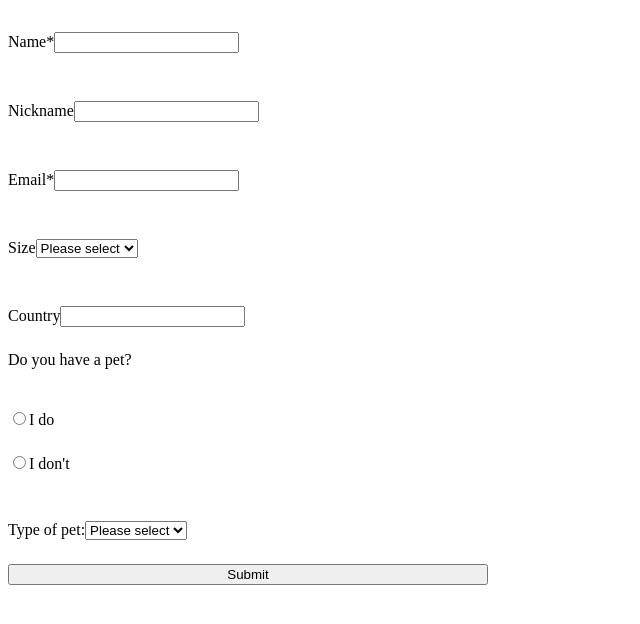
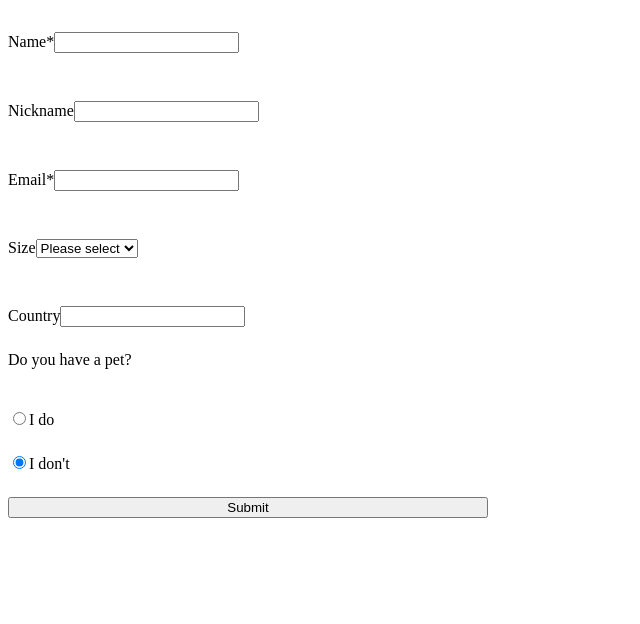
Before and after one commit to AlexKMarshall/forms-demo, a React (Create React App) app: page / in a window 1280 px wide. Shown: the top 624 px of the page, without its empty margins (0-640 px from the left). Built offline with nearby package versions, Linux system fonts and the light colour scheme.

Commit message:
Conditionally render a field

```diff
--- a/src/components/Form/formElements.js
+++ b/src/components/Form/formElements.js
@@ -11,9 +11,9 @@ function getLabelContent(labelText, required) {
 }
 
 function Input({ name, label, type = "text", id, required, ...rest }) {
-  const { formState, handleInputChange } = useForm();
+  const { formValues, handleInputChange } = useForm();
 
-  const value = formState[name] ?? "";
+  const value = formValues[name] ?? "";
 
   return (
     <div className="formField">
@@ -32,8 +32,8 @@ function Input({ name, label, type = "text", id, required, ...rest }) {
 }
 
 function Select({ name, label, id, children, required, ...rest }) {
-  const { formState, handleInputChange } = useForm();
-  const value = formState[name] ?? "";
+  const { formValues, handleInputChange } = useForm();
+  const value = formValues[name] ?? "";
 
   return (
     <div className="formField">
@@ -74,7 +74,7 @@ function useRadioGroup() {
   return context;
 }
 
-function RadioButton({ id, value, label }) {
+function RadioButton({ id, value, label, ...rest }) {
   const { name } = useRadioGroup();
   const { handleInputChange } = useForm();
 
@@ -86,6 +86,7 @@ function RadioButton({ id, value, label }) {
         id={id}
         value={value}
         onChange={handleInputChange}
+        {...rest}
       />
       <label htmlFor={id}>{label}</label>
     </div>
--- a/src/components/Form/index.js
+++ b/src/components/Form/index.js
@@ -20,7 +20,7 @@ function Form({ onSubmit, ...rest }) {
   }
 
   const providerValue = {
-    formState: formValues,
+    formValues,
     handleInputChange,
   };
 
--- a/src/components/VanillaForm.jsx
+++ b/src/components/VanillaForm.jsx
@@ -1,6 +1,6 @@
 import React from "react";
 
-import { Form, Input, Select, RadioGroup, RadioButton } from "./Form";
+import { Form, Input, Select, RadioGroup, RadioButton, useForm } from "./Form";
 
 function VanillaForm() {
   function handleSumbit(formValues) {
@@ -9,6 +9,16 @@ function VanillaForm() {
 
   return (
     <Form className="stack" onSubmit={handleSumbit}>
+      <FormDetails />
+    </Form>
+  );
+}
+
+function FormDetails() {
+  const { formValues } = useForm();
+
+  return (
+    <>
       <Input name="name" label="Name" required />
       <Input name="nickname" label="Nickname" />
       <Input name="email" label="Email" required />
@@ -24,16 +34,17 @@ function VanillaForm() {
       <RadioGroup name="hasPet">
         <p>Do you have a pet?</p>
         <RadioButton id="hasPetYes" value="yes" label="I do" />
-        <RadioButton id="hasPetNo" value="no" label="I don't" />
+        <RadioButton id="hasPetNo" value="no" label="I don't" defaultChecked />
       </RadioGroup>
-
-      <Select name="petType" label="Type of pet:">
-        <option value="">Please select</option>
-        <option value="cat">Cat</option>
-        <option value="dog">Dog</option>
-      </Select>
+      {formValues.hasPet === "yes" ? (
+        <Select name="petType" label="Type of pet:">
+          <option value="">Please select</option>
+          <option value="cat">Cat</option>
+          <option value="dog">Dog</option>
+        </Select>
+      ) : null}
       <button type="submit">Submit</button>
-    </Form>
+    </>
   );
 }
 
```
Also changed, not shown: 1 other file (tests, documents, lock files or other folders).
